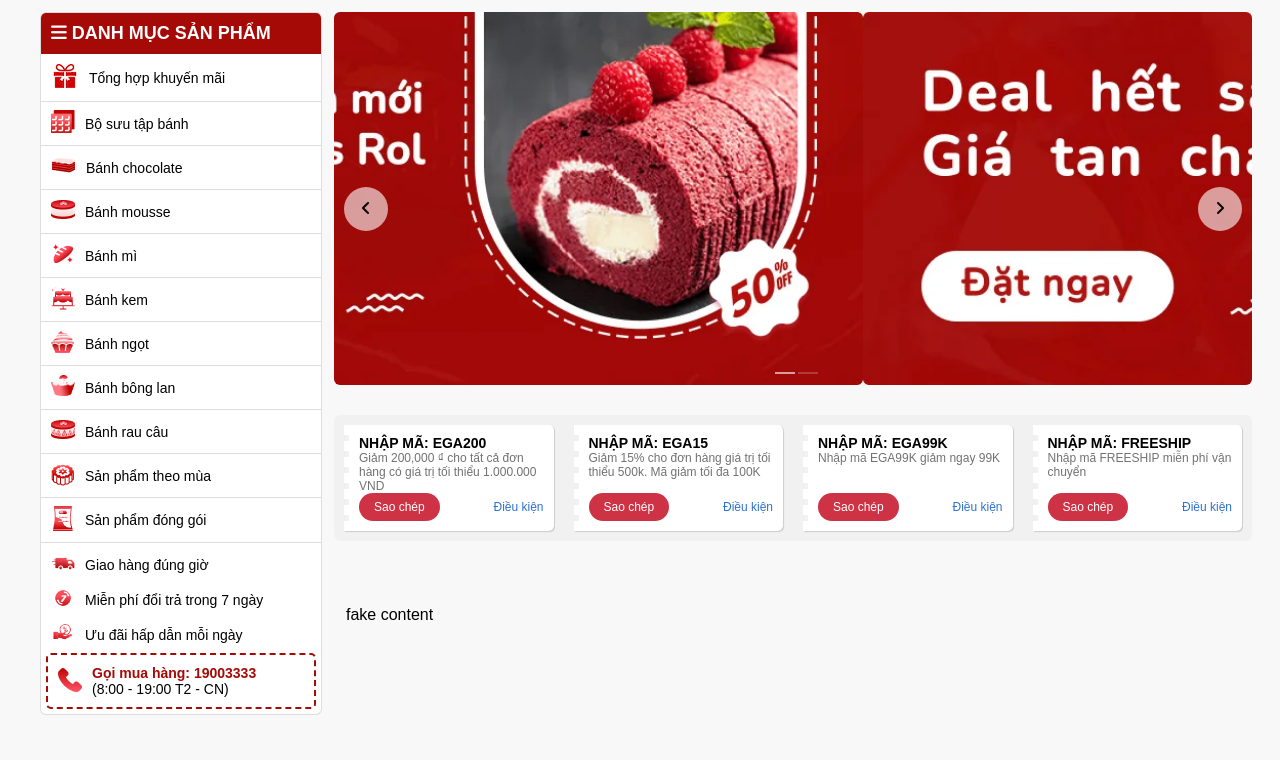
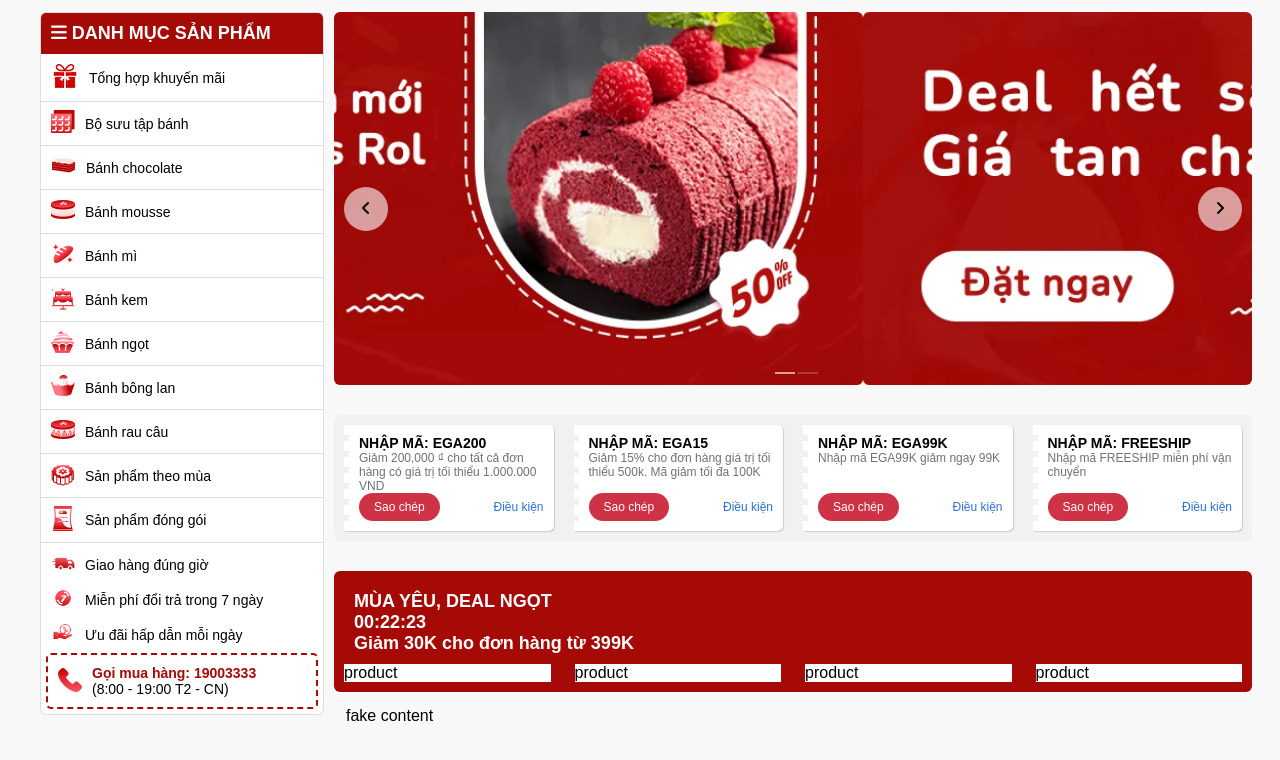
Before and after one commit to julytf/ctu.ct188.g4.ega-cake, a plain HTML site: page trangchu.html in a window 1280 px wide. Shown: the part 166-926 px from the top of the page. Drawn offline with Linux system fonts and the light colour scheme.

Commit message:
add uncomplete flashsale

```diff
--- a/assets/css/main.css
+++ b/assets/css/main.css
@@ -113,6 +113,38 @@ a {
     padding-bottom: 6px ;
 }
 
+.single-field-form {
+    width: 100%;
+    height: 40px;
+    background-color: white;
+    border-radius: 20px;
+    display: flex;
+    justify-items: center;
+    align-items: center;
+    overflow: hidden;
+
+}
+
+.single-field-form input {
+    line-height: 40px;
+    border: none;
+    background: none;
+    outline: none;
+    flex: 1;
+    margin: 0 20px;
+}
+
+.single-field-form  button {
+    border: none;
+    background: var(--secondary-color);
+}
+
+.single-field-form .icon {
+    color: white;
+    font-size: 20px;
+    margin: 10px 20px;
+}
+
 .close {
     border: 0;
     cursor: pointer;
@@ -179,47 +211,25 @@ a {
     color: white;
 }
 
-.single-field-form {
+.section {
     width: 100%;
-    height: 40px;
-    background-color: white;
-    border-radius: 20px;
-    display: flex;
-    justify-items: center;
-    align-items: center;
-    overflow: hidden;
-
-}
-
-.single-field-form input {
-    line-height: 40px;
-    border: none;
-    background: none;
-    outline: none;
-    flex: 1;
-    margin: 0 20px;
-}
-
-.single-field-form  button {
-    border: none;
-    background: var(--secondary-color);
-}
-
-.single-field-form .icon {
-    color: white;
-    font-size: 20px;
-    margin: 10px 20px;
-}
-
-.section {
     border-radius: 6px;
     overflow: hidden;
 }
 
-.section__header {
+.section__head {
+    color: white;
     font-size: 18px;
     font-weight: bold;
     padding: 10px;
+}
+
+.bg--pri {
+    background-color: var(--primary-color);
+}
+
+.bg--sec {
+    background-color: var(--secondary-color);
 }
 
 /* site */
--- a/assets/css/trangchu.css
+++ b/assets/css/trangchu.css
@@ -6,7 +6,6 @@
 }
 
 .sidebar-menu__header {
-    color: white;
     background-color: var(--primary-color);
 }
 
@@ -211,3 +210,26 @@
     font-size: 12px;
     color: #2E72D2;
 }
+.flashsale {
+    padding: 10px;
+}
+
+.flashsale__head__top {
+
+}
+
+.flashsale__title {
+
+}
+
+.flashsale__countdown {
+
+}
+
+.flashsale__news {
+
+}
+
+.product {
+    background-color: white;
+}
--- a/trangchu.html
+++ b/trangchu.html
@@ -203,7 +203,7 @@
                 <div class="row">
                     <div class="col l-3">
                         <aside class="section sidebar-menu">
-                            <div class="sidebar-menu__header section__header">
+                            <div class="sidebar-menu__header section__head">
                                 <i class="fa-solid fa-bars icon"></i>
                                 DANH MỤC SẢN PHẨM
                             </div>
@@ -395,11 +395,32 @@
                                     </div>
                                 </div>
                             </div>
-                            <div class="section section-flashsale">
+                            <div class="section flashsale bg--pri">
                                 <div
-                                    class="section__header section__header--pri"
-                                ></div>
-                                <div class="section__body"></div>
+                                    class="section__head"
+                                >
+                                    <div class="flashsale__head__top">
+                                        <div class="flashsale__title">MÙA YÊU, DEAL NGỌT</div>
+                                        <div class="flashsale__countdown">00:22:23</div>
+                                    </div>
+                                    <div class="flashsale__news">Giảm 30K cho đơn hàng từ 399K</div>
+                                </div>
+                                <div class="section__body grip">
+                                    <div class="row">
+                                        <div class="col l-3">
+                                            <div class="product">product</div>
+                                        </div>
+                                        <div class="col l-3">
+                                            <div class="product">product</div>
+                                        </div>
+                                        <div class="col l-3">
+                                            <div class="product">product</div>
+                                        </div>
+                                        <div class="col l-3">
+                                            <div class="product">product</div>
+                                        </div>
+                                    </div>
+                                </div>
                             </div>
                         </div>
                         <div class="fakecontent" style="height: 1000px">fake content</div>
```
